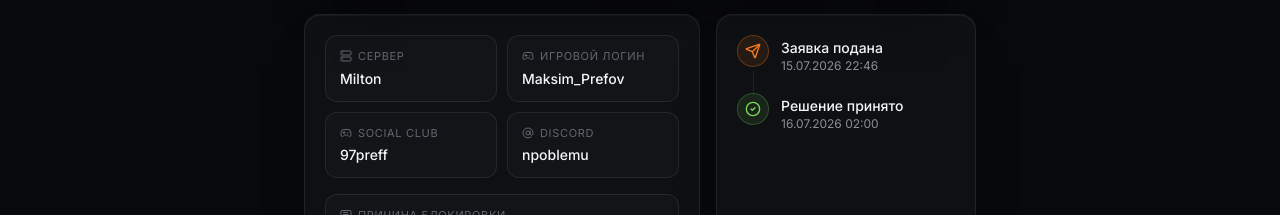
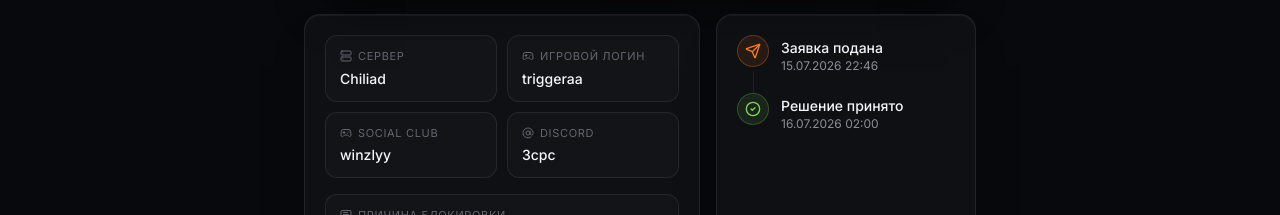
Before and after one commit to kiyuwww/gta5rp, a plain HTML site: page index.html in a window 1280 px wide. Shown: the part 360-575 px from the top of the page. Drawn offline with Linux system fonts and the light colour scheme.

Commit message:
Update index.html

```diff
--- a/index.html
+++ b/index.html
@@ -19,9 +19,7 @@
       --text-muted: #8c8e98;
       --text-disabled: #646670;
     }
-
     * { margin: 0; padding: 0; box-sizing: border-box; }
-
     body {
       font-family: Inter, system-ui, -apple-system, BlinkMacSystemFont, 'Segoe UI', sans-serif;
       background: var(--background);
@@ -31,7 +29,6 @@
       flex-direction: column;
       -webkit-font-smoothing: antialiased;
     }
-
     /* Header */
     header {
       position: sticky;
@@ -42,7 +39,6 @@
       backdrop-filter: blur(12px);
       -webkit-backdrop-filter: blur(12px);
     }
-
     .header-inner {
       max-width: 1600px;
       margin: 0 auto;
@@ -53,11 +49,9 @@
       padding: 0 24px;
       gap: 16px;
     }
-
     @media (max-width: 640px) {
       .header-inner { padding: 0 16px; }
     }
-
     .logo {
       display: flex;
       align-items: center;
@@ -65,7 +59,6 @@
       text-decoration: none;
       color: inherit;
     }
-
     .logo-icon {
       width: 36px;
       height: 36px;
@@ -79,23 +72,18 @@
       box-shadow: 0 0 20px -8px var(--primary);
       flex-shrink: 0;
     }
-
     .logo-icon svg { width: 17px; height: 17px; }
-
     .logo-text {
       display: flex;
       flex-direction: column;
       line-height: 1;
     }
-
     .logo-text .brand {
       font-size: 17px;
       font-weight: 700;
       letter-spacing: -0.3px;
     }
-
     .logo-text .brand .rp { color: var(--primary); }
-
     .logo-text .sub {
       margin-top: 3px;
       font-size: 8.5px;
@@ -105,7 +93,6 @@
       color: var(--text-disabled);
       line-height: 8.5px;
     }
-
     .login-btn {
       display: inline-flex;
       align-items: center;
@@ -121,24 +108,19 @@
       transition: all 0.15s ease;
       white-space: nowrap;
     }
-
     .login-btn:hover {
       border-color: rgba(252, 124, 32, 0.45);
       background: rgba(252, 124, 32, 0.14);
       box-shadow: 0 0 20px -6px var(--primary);
     }
-
     .login-btn svg {
       width: 14px;
       height: 14px;
       transition: transform 0.15s ease;
     }
-
     .login-btn:hover svg { transform: translateX(2px); }
-
     /* Main */
     main { flex: 1; }
-
     .container {
       max-width: 720px;
       margin: 0 auto;
@@ -147,11 +129,9 @@
       flex-direction: column;
       gap: 16px;
     }
-
     @media (max-width: 640px) {
       .container { padding: 40px 16px; }
     }
-
     /* Status card */
     .status-card {
       position: relative;
@@ -163,7 +143,6 @@
         0 1px 0 0 rgba(255, 255, 255, 0.05) inset,
         0 24px 48px -28px rgba(0, 0, 0, 0.85);
     }
-
     .status-card::before {
       content: '';
       position: absolute;
@@ -171,7 +150,6 @@
       background: radial-gradient(110% 90% at 50% 0%, rgba(126, 217, 87, 0.16), transparent 65%);
       pointer-events: none;
     }
-
     .status-inner {
       position: relative;
       display: flex;
@@ -181,7 +159,6 @@
       padding: 36px 20px;
       text-align: center;
     }
-
     .status-icon {
       width: 64px;
       height: 64px;
@@ -193,23 +170,19 @@
       align-items: center;
       justify-content: center;
     }
-
     .status-icon svg { width: 32px; height: 32px; }
-
     .status-title {
       font-size: 24px;
       font-weight: 700;
       color: var(--status-success);
       line-height: 30px;
     }
-
     .status-desc {
       max-width: 420px;
       font-size: 14px;
       color: var(--text-muted);
       line-height: 1.5;
     }
-
     .status-hash {
       display: inline-flex;
       align-items: center;
@@ -226,9 +199,7 @@
       transition: color 0.15s ease;
       outline: none;
     }
-
     .status-hash:hover { color: var(--primary); }
-
     .status-hash svg {
       width: 12px;
       height: 12px;
@@ -236,20 +207,16 @@
       transition: opacity 0.15s ease;
       flex-shrink: 0;
     }
-
     .status-hash:hover svg { opacity: 1; }
-
     /* Grid */
     .grid-row {
       display: grid;
       gap: 16px;
       grid-template-columns: 1fr 260px;
     }
-
     @media (max-width: 640px) {
       .grid-row { grid-template-columns: 1fr; }
     }
-
     .card {
       border-radius: 16px;
       border: 1px solid var(--border);
@@ -259,28 +226,23 @@
         0 24px 48px -28px rgba(0, 0, 0, 0.85);
       transition: border-color 0.2s ease;
     }
-
     .card:hover { border-color: rgba(255, 255, 255, 0.12); }
-
-    /* Left info card — exact from source: p-5 = 20px, gap-4 = 16px */
+    /* Left info card */
     .info-card {
       padding: 20px;
       display: flex;
       flex-direction: column;
       gap: 16px;
     }
-
     .info-grid {
       display: grid;
       grid-template-columns: 1fr 1fr;
       gap: 10px;
     }
-
     @media (max-width: 480px) {
       .info-grid { grid-template-columns: 1fr; }
     }
-
-    /* Info boxes — px-3.5 py-3 = 12px 14px, rounded-xl = 12px */
+    /* Info boxes — exact sizes */
     .info-box {
       display: flex;
       flex-direction: column;
@@ -290,8 +252,7 @@
       border: 1px solid var(--border);
       background: rgba(255, 255, 255, 0.02);
     }
-
-    /* Labels — text-[11px] uppercase tracking-[0.06em] text-text-disabled */
+    /* Labels */
     .info-label {
       display: flex;
       align-items: center;
@@ -303,14 +264,12 @@
       color: var(--text-disabled);
       line-height: 16.5px;
     }
-
     .info-label svg {
       width: 12px;
       height: 12px;
       flex-shrink: 0;
     }
-
-    /* Values — text-sm font-medium */
+    /* Values */
     .info-value {
       font-size: 14px;
       font-weight: 500;
@@ -319,7 +278,6 @@
       overflow-wrap: anywhere;
       line-height: 20px;
     }
-
     .reason-box {
       display: flex;
       flex-direction: column;
@@ -329,33 +287,27 @@
       border: 1px solid var(--border);
       background: rgba(255, 255, 255, 0.02);
     }
-
     .reason-box .info-value {
       font-weight: 400;
       color: var(--text-muted);
       line-height: 1.5;
     }
-
     /* Timeline */
     .timeline-card { padding: 20px; }
-
     .timeline-list {
       list-style: none;
       display: flex;
       flex-direction: column;
     }
-
     .timeline-item {
       display: flex;
       gap: 12px;
     }
-
     .timeline-line {
       display: flex;
       flex-direction: column;
       align-items: center;
     }
-
     .timeline-dot {
       width: 32px;
       height: 32px;
@@ -365,21 +317,17 @@
       justify-content: center;
       flex-shrink: 0;
     }
-
     .timeline-dot.orange {
       border: 1px solid rgba(252, 124, 32, 0.3);
       background: rgba(252, 124, 32, 0.1);
       color: var(--primary);
     }
-
     .timeline-dot.green {
       border: 1px solid rgba(126, 217, 87, 0.25);
       background: rgba(126, 217, 87, 0.1);
       color: var(--status-success);
     }
-
     .timeline-dot svg { width: 16px; height: 16px; }
-
     .timeline-connector {
       width: 1px;
       flex: 1;
@@ -387,7 +335,6 @@
       margin-top: 4px;
       min-height: 20px;
     }
-
     .timeline-content {
       display: flex;
       flex-direction: column;
@@ -395,43 +342,35 @@
       padding-bottom: 20px;
       padding-top: 4px;
     }
-
     .timeline-item:last-child .timeline-content { padding-bottom: 0; }
     .timeline-item:last-child .timeline-connector { display: none; }
-
     .timeline-title {
       font-size: 14px;
       font-weight: 500;
       color: var(--foreground);
     }
-
     .timeline-date {
       font-size: 12px;
       color: var(--text-muted);
     }
-
     /* Next */
     .next-card { padding: 20px; }
-
     .next-title {
       font-size: 14px;
       font-weight: 600;
       color: var(--foreground);
       margin-bottom: 6px;
     }
-
     .next-text {
       font-size: 14px;
       line-height: 1.6;
       color: var(--text-muted);
     }
-
-    /* Footer — exact from source */
+    /* Footer */
     footer {
       margin-top: auto;
       border-top: 1px solid var(--border-footer);
     }
-
     .footer-inner {
       max-width: 1600px;
       margin: 0 auto;
@@ -441,7 +380,6 @@
       gap: 12px;
       padding: 20px 16px;
     }
-
     @media (min-width: 640px) {
       .footer-inner {
         flex-direction: row;
@@ -449,12 +387,10 @@
         padding: 20px 24px;
       }
     }
-
     .footer-copy {
       font-size: 12px;
       color: var(--text-disabled);
     }
-
     .footer-nav {
       display: flex;
       flex-wrap: wrap;
@@ -462,16 +398,13 @@
       justify-content: center;
       gap: 0 8px;
     }
-
     .footer-nav a {
       font-size: 12px;
       color: var(--text-muted);
       text-decoration: none;
       transition: color 0.15s ease;
     }
-
     .footer-nav a:hover { color: var(--primary); }
-
     .footer-nav .sep {
       color: rgba(100, 102, 112, 0.5);
       font-size: 12px;
@@ -503,7 +436,6 @@
       </a>
     </div>
   </header>
-
   <main>
     <div class="container">
       <div class="status-card">
@@ -527,7 +459,6 @@
           </button>
         </div>
       </div>
-
       <div class="grid-row">
         <div class="card info-card">
           <div class="info-grid">
@@ -541,7 +472,7 @@
                 </svg>
                 Сервер
               </span>
-              <span class="info-value">Milton</span>
+              <span class="info-value">Chiliad</span>
             </div>
             <div class="info-box">
               <span class="info-label">
@@ -554,7 +485,7 @@
                 </svg>
                 Игровой логин
               </span>
-              <span class="info-value">Maksim_Prefov</span>
+              <span class="info-value">triggeraa</span>
             </div>
             <div class="info-box">
               <span class="info-label">
@@ -567,7 +498,7 @@
                 </svg>
                 Social Club
               </span>
-              <span class="info-value">97preff</span>
+              <span class="info-value">winzlyy</span>
             </div>
             <div class="info-box">
               <span class="info-label">
@@ -577,7 +508,7 @@
                 </svg>
                 Discord
               </span>
-              <span class="info-value">npoblemu</span>
+              <span class="info-value">3cpc</span>
             </div>
           </div>
           <div class="reason-box">
@@ -593,7 +524,6 @@
             <p class="info-value">3.15, но скорректировали на 1.7</p>
           </div>
         </div>
-
         <div class="card timeline-card">
           <ol class="timeline-list">
             <li class="timeline-item">
@@ -628,7 +558,6 @@
           </ol>
         </div>
       </div>
-
       <div class="card next-card">
         <div class="next-title">Что дальше</div>
         <p class="next-text">
@@ -637,7 +566,6 @@
       </div>
     </div>
   </main>
-
   <footer>
     <div class="footer-inner">
       <p class="footer-copy">© 2019 — 2026 GTA5RP.</p>
```
